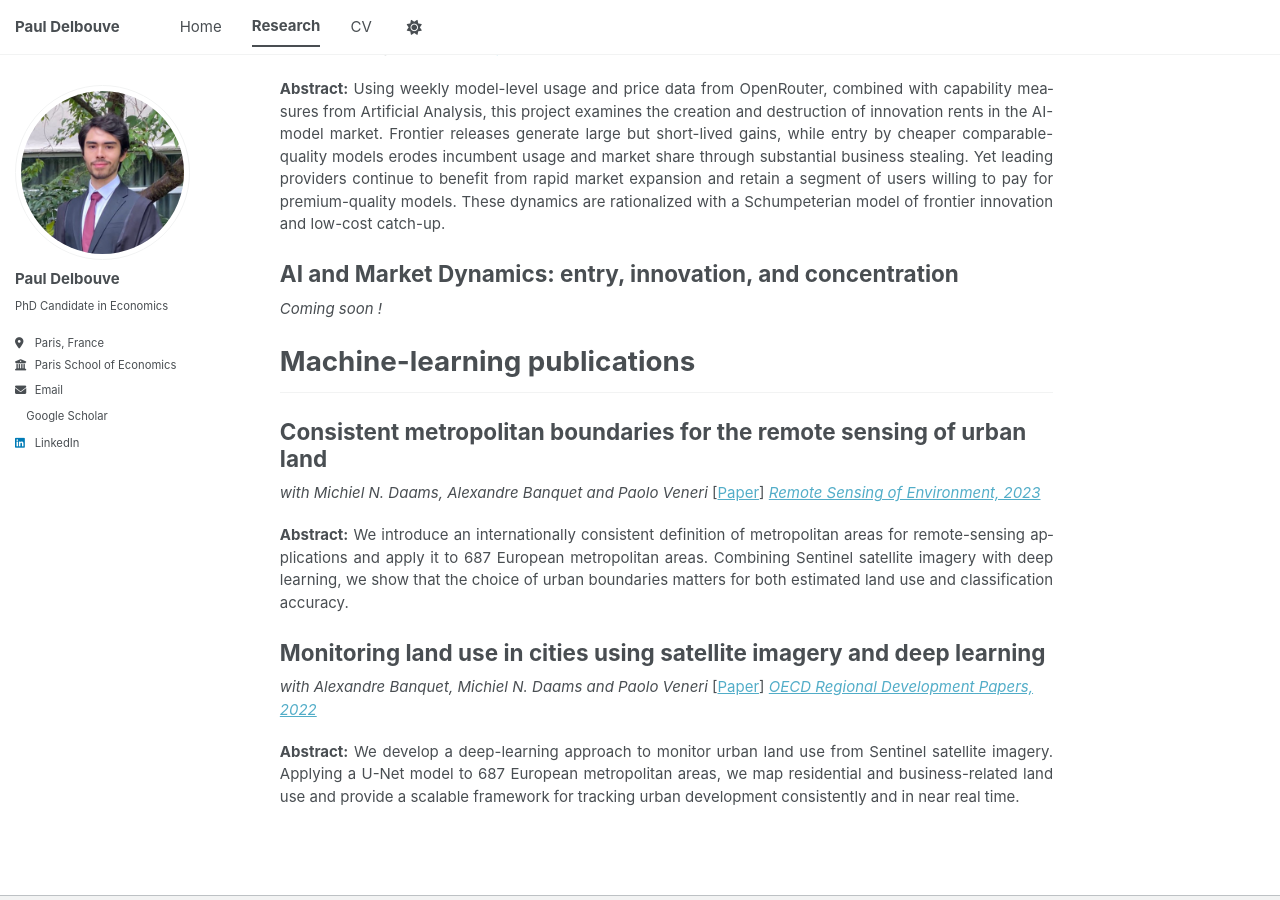
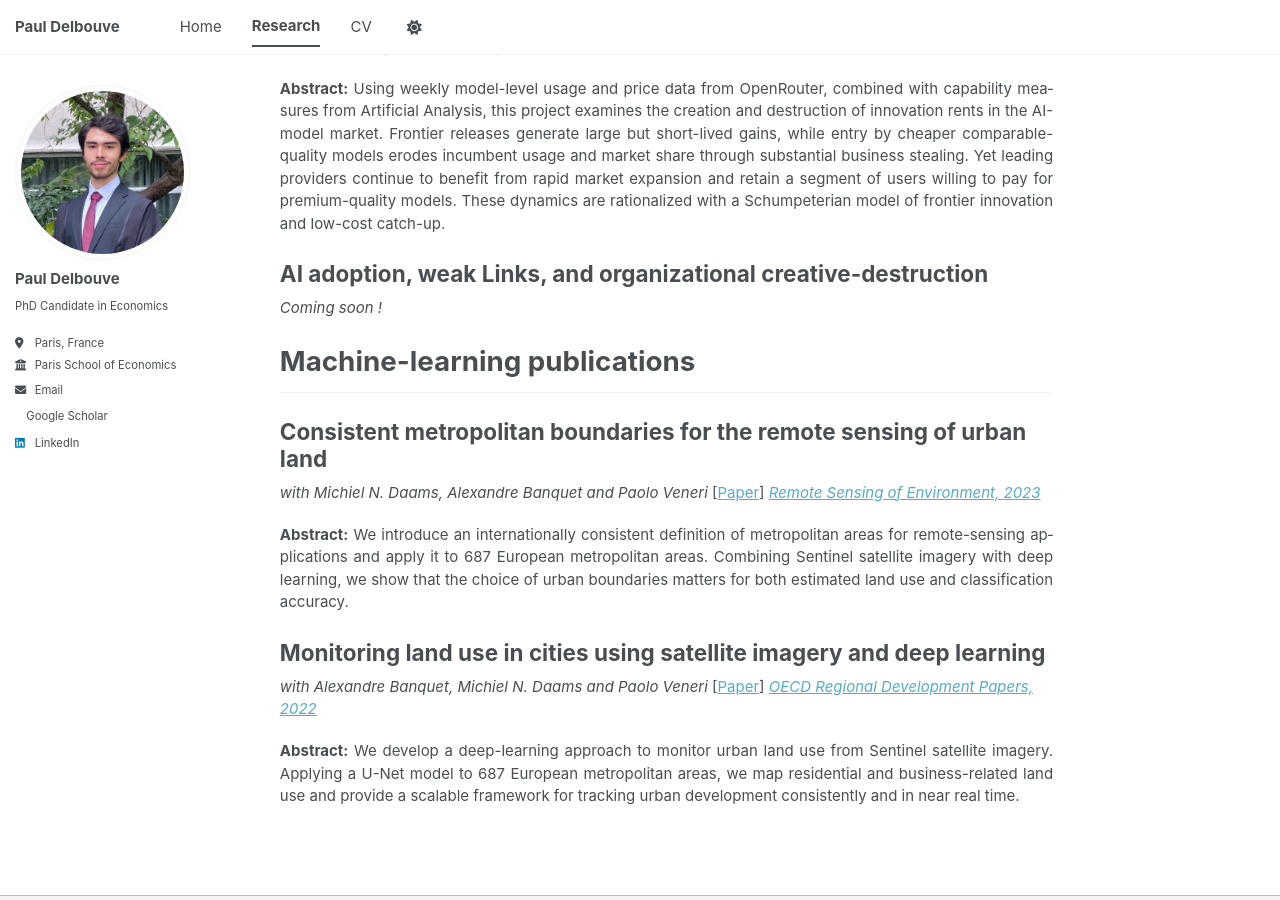
Before and after one commit to Pdelbouve/pdelbouve.github.io, a Jekyll site: the page built from _pages/research.md, in a window 1280 px wide and 900 px high, scrolled down 463 px. Built offline with Jekyll 4.4.1, drawn with Linux system fonts in a browser that asks for light colours; a style sheet for code colours, icons or effects is not loaded.

Commit message:
Update work in progress title

```diff
--- a/_pages/research.md
+++ b/_pages/research.md
@@ -28,7 +28,7 @@ and employment, together with a reallocation of hiring across occupations.
 Using weekly model-level usage and price data from OpenRouter, combined with capability measures from Artificial Analysis, this project examines the creation and destruction of innovation rents in the AI-model market. Frontier releases generate large but short-lived gains, while entry by cheaper comparable-quality models erodes incumbent usage and market share through substantial business stealing. Yet leading providers continue to benefit from rapid market expansion and retain a segment of users willing to pay for premium-quality models. These dynamics are rationalized with a Schumpeterian model of frontier innovation and low-cost catch-up.
 </p>
 
-### AI and Market Dynamics: entry, innovation, and concentration
+### AI adoption, weak Links, and organizational creative-destruction
 
 *Coming soon !*
 
```
